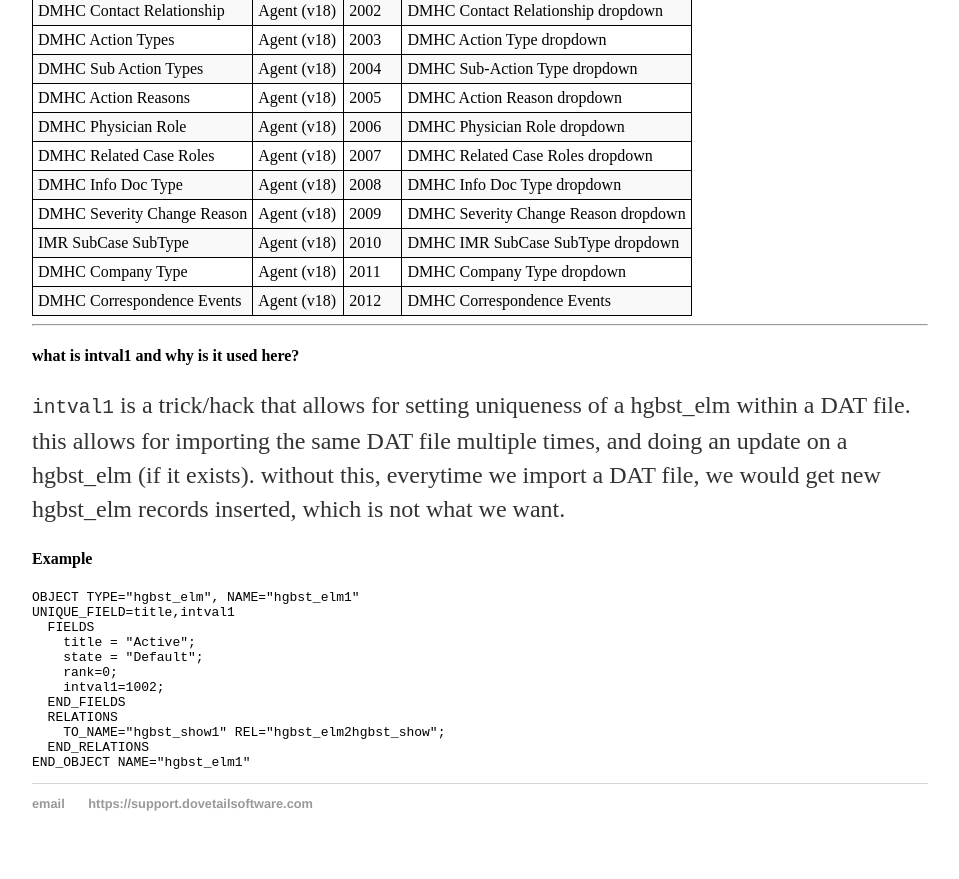
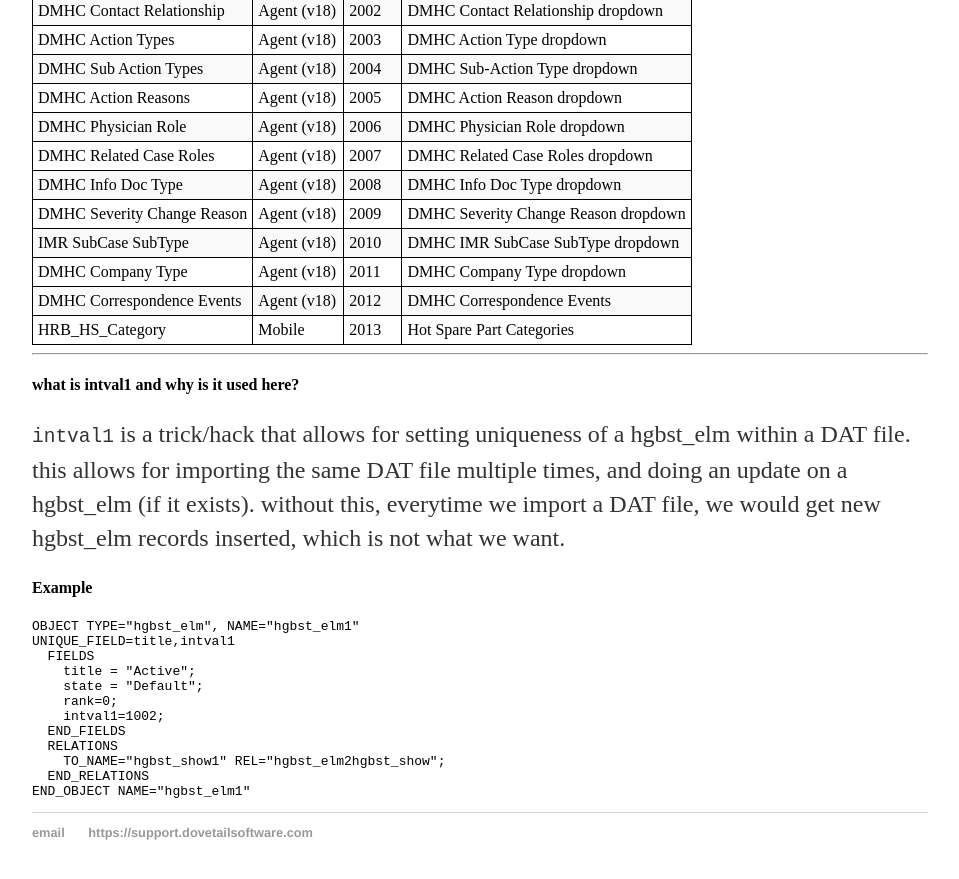
Before and after one commit to DovetailSoftware/dovetail-defined, a Jekyll site: the page built from pages/user-defined-lists.md, in a window 1280 px wide and 900 px high, scrolled down 1209 px. Shown: the top 879 px of the window, without its empty margins (160-1119 px from the left). Built offline with Jekyll 4.4.1, drawn with Linux system fonts in a browser that asks for light colours.

Commit message:
add custom list for HRB

```diff
--- a/pages/user-defined-lists.md
+++ b/pages/user-defined-lists.md
@@ -52,6 +52,8 @@ description: Custom User-defined Lists created by Dovetail
 | IMR SubCase SubType | Agent (v18) | 2010 | DMHC IMR SubCase SubType dropdown |
 | DMHC Company Type | Agent (v18) | 2011 | DMHC Company Type dropdown |
 | DMHC Correspondence Events | Agent (v18) | 2012 | DMHC Correspondence Events |
+| HRB_HS_Category | Mobile | 2013 | Hot Spare Part Categories |
+
 
 ---
 
```
